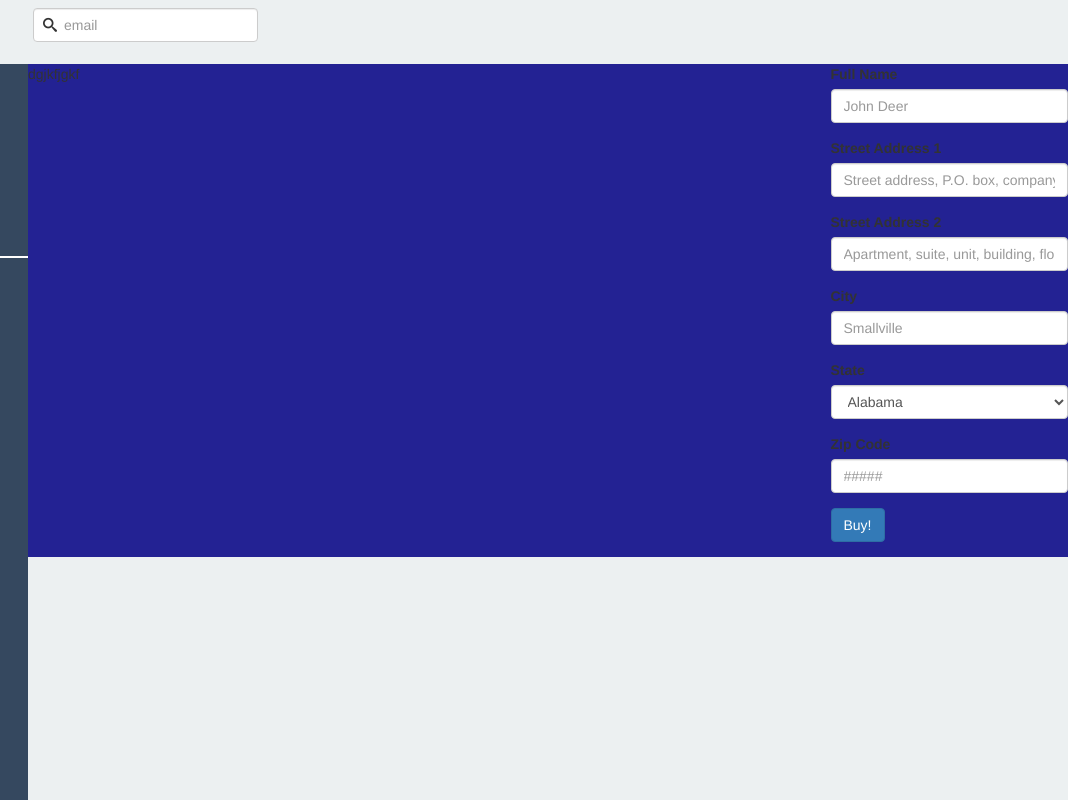
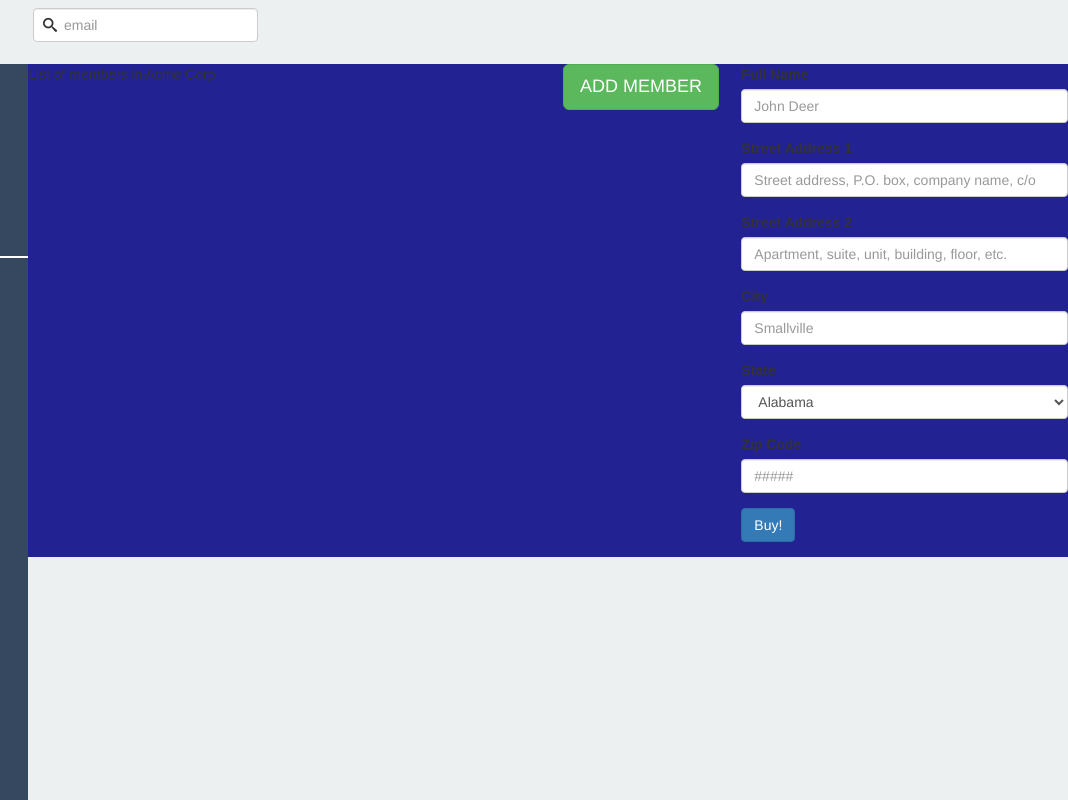
Before and after one commit to rohinsha/UI-dashboard-task3, a website: page index.html in a window 1280 px wide. Shown: the full height of the page, 212-1280 px from the left. Drawn offline with nearby package versions, Linux system fonts and the light colour scheme; files that its build step writes are made by us from their sources; files whose address does not match are found by name.

Commit message:
Adjust column width according to screen sizes

```diff
--- a/index.html
+++ b/index.html
@@ -39,10 +39,17 @@
   </div>
   <div class="main-layout">
 	<div class="row">
-	 	<div class="col-xs-7 col-md-9">
-	 	  	dgjkfjgkf
+	 	<div class="col-xs-7 col-md-7 col-lg-8">
+	 	  <div class="row">
+	 	   <div class="member-list col-xs-7 col-md-8 col-lg-9">
+	 	  	<p>List of members in <span class="text-blue">Acme Corp </span><span class="icon-download"></span></p>
+	 	   </div>
+	 	   <div class="member-button col-xs-5 col-md-4 col-lg-3">
+	 	   	<button class="btn btn-lg btn-success">ADD MEMBER</button>
+	 	   </div>
 	 	</div>
-	 	<div class="col-xs-5 col-md-3">
+	 	 </div>
+	 	<div class="col-xs-5 col-md-5 col-lg-4">
 	 	  <form>
 
 	<div class="form-group"> <!-- Full Name -->
```
